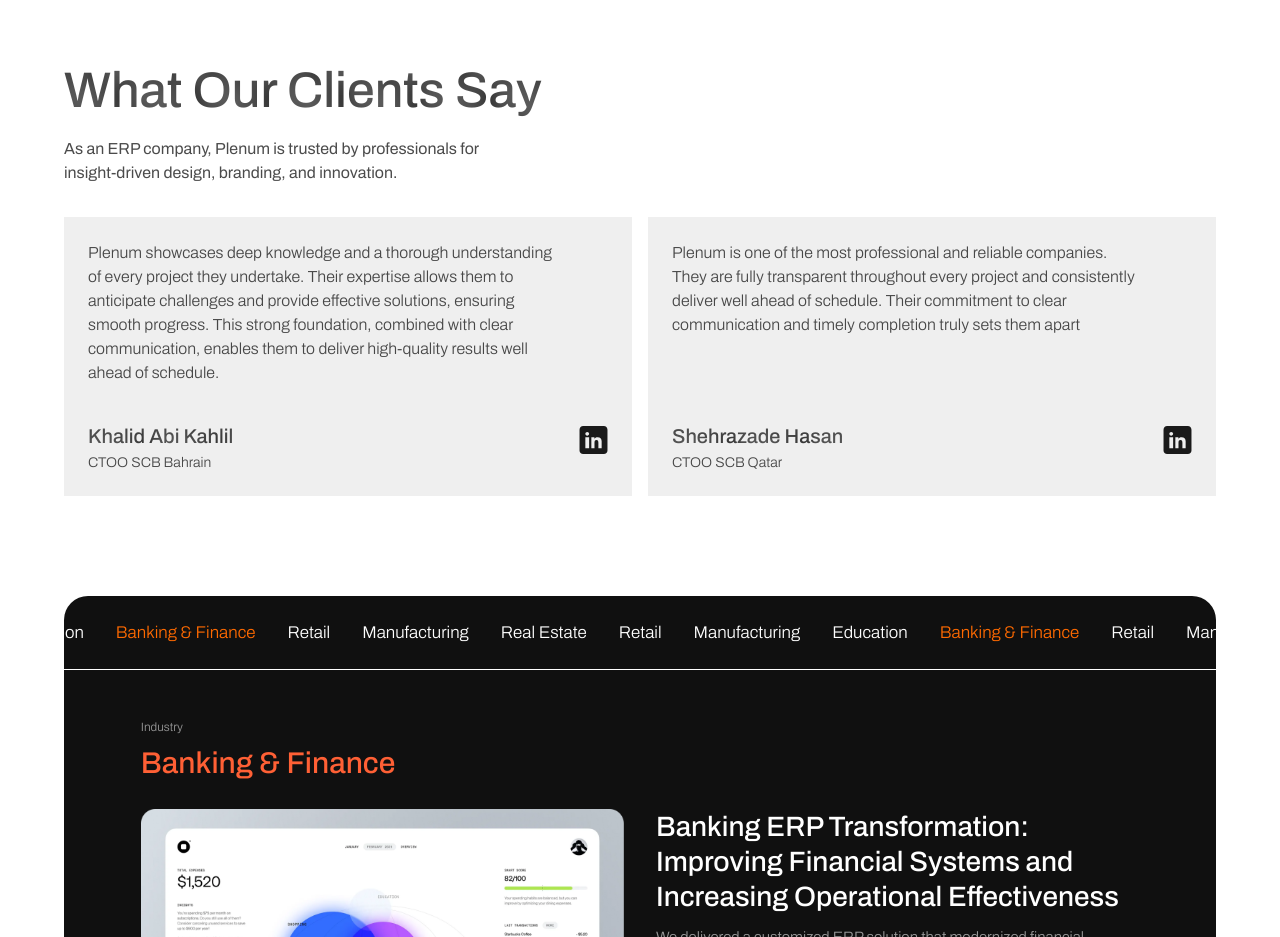
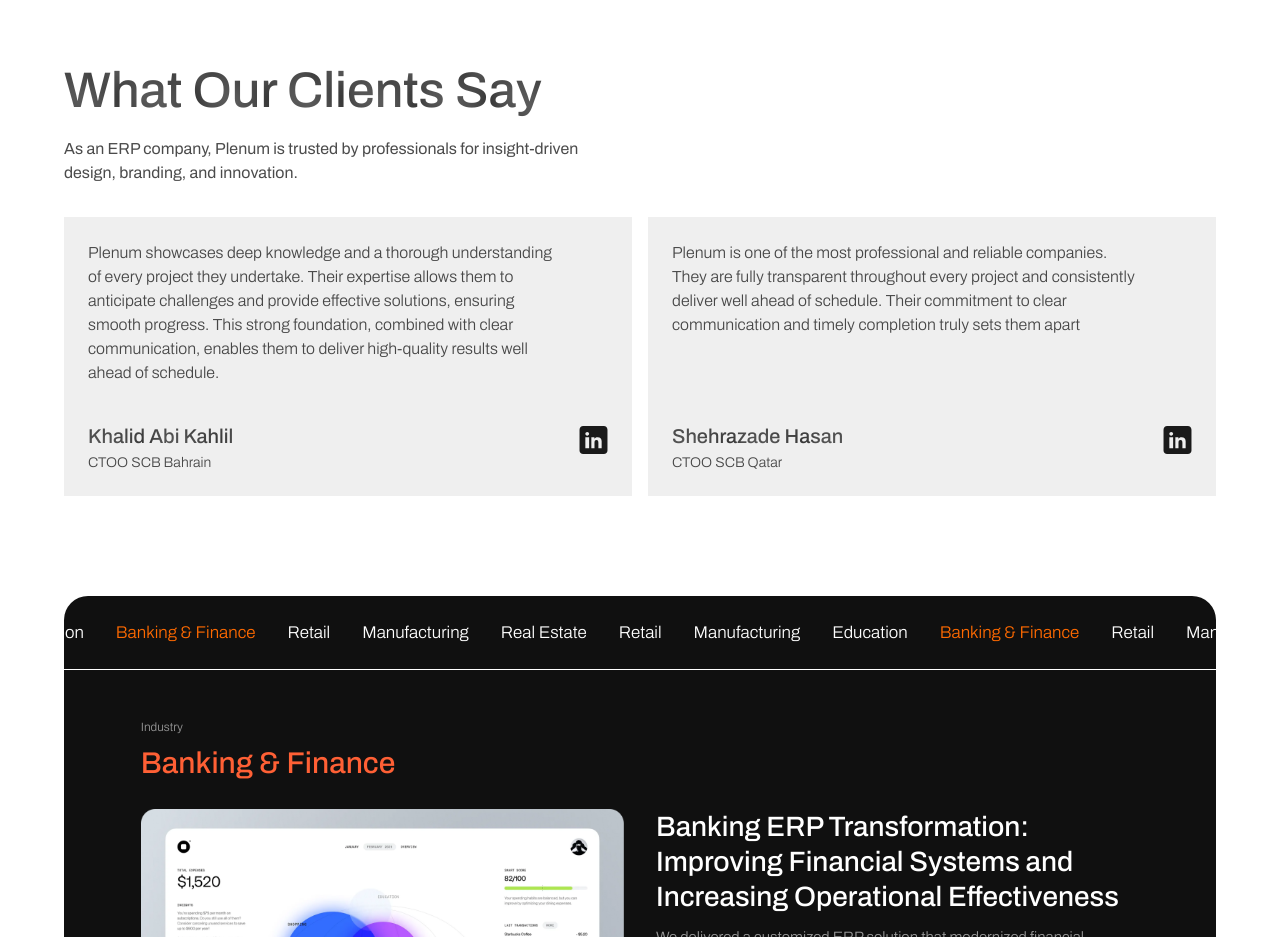
Before and after one commit to developers-xntric/Plenum, a Next.js app: page / in a window 1280 px wide. Shown: the part 3300-4237 px from the top of the page. Built offline with nearby package versions, Linux system fonts and the light colour scheme.

Commit message:
testimonial copy adjusted

```diff
--- a/src/components/homepage/testimonial.jsx
+++ b/src/components/homepage/testimonial.jsx
@@ -42,7 +42,7 @@ export default function Testimonials({ testimonials, title , paragraph }) {
           <h2 className="text-[30px] lg:text-[50px] leading-[33px] md:leading-[55px] font-['Archivo'] text-secondary font-semibold home-section-headings">
             {title || "What Our Clients Say"}
           </h2>
-          <p className="text-secondary font-['Archivo'] font-medium opacity-75 md:max-w-[60%] lg:max-w-[57%] xl:max-w-[40%]">
+          <p className="text-secondary font-['Archivo'] font-medium opacity-75 md:max-w-[60%] lg:max-w-[57%] xl:max-w-[45%] 2xl:max-w-[40%]">
             {paragraph || "As an ERP company, Plenum is trusted by professionals for insight-driven design, branding, and innovation."}
           </p>
         </div>
```
